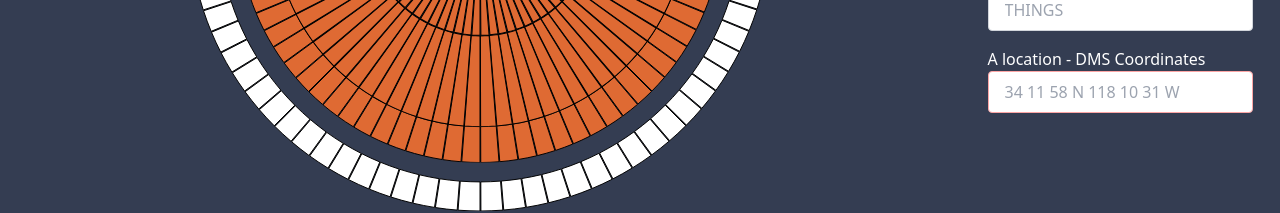
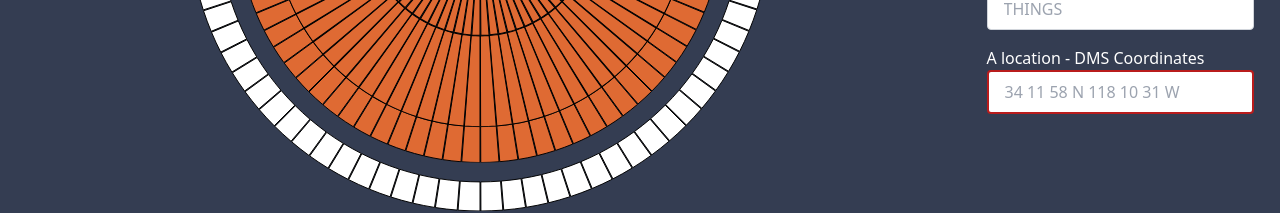
Before and after one commit to sjwarner/perseverance-parachute-generator, a React (Create React App) app: page / in a window 1280 px wide. Shown: the part 435-648 px from the top of the page. Built offline with nearby package versions, Linux system fonts and the light colour scheme.

Commit message:
Make error highlight more obvious

```diff
--- a/src/App.js
+++ b/src/App.js
@@ -173,10 +173,10 @@ const App = () => {
           </label>
           <div className="flex flex-row justify-between">
             <input
-              className={`bg-white focus:outline-none focus:shadow-outline border ${
+              className={`bg-white focus:outline-none focus:shadow-outline ${
                 isCoordinatesValid(locationCoordinates)
-                  ? "border-gray-300"
-                  : "border-red-300"
+                  ? "border border-gray-300"
+                  : "border-red-700 border-2"
               } rounded py-2 px-4 block w-full appearance-none leading-normal mb-4`}
               type="text"
               id="location-coordinates"
```
